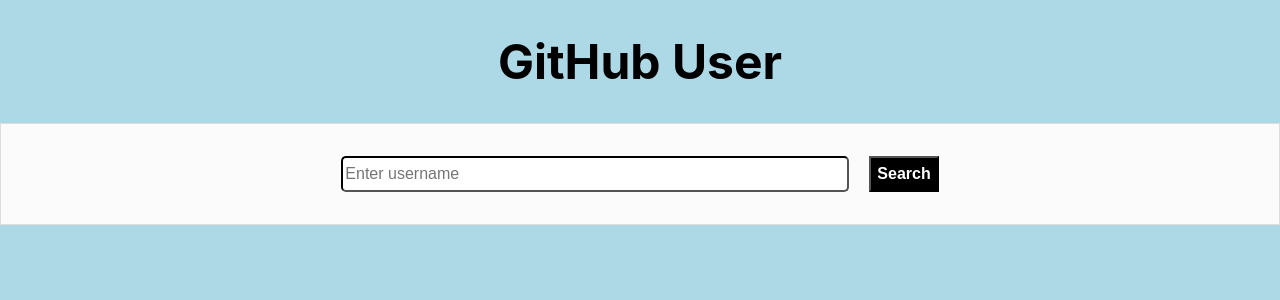
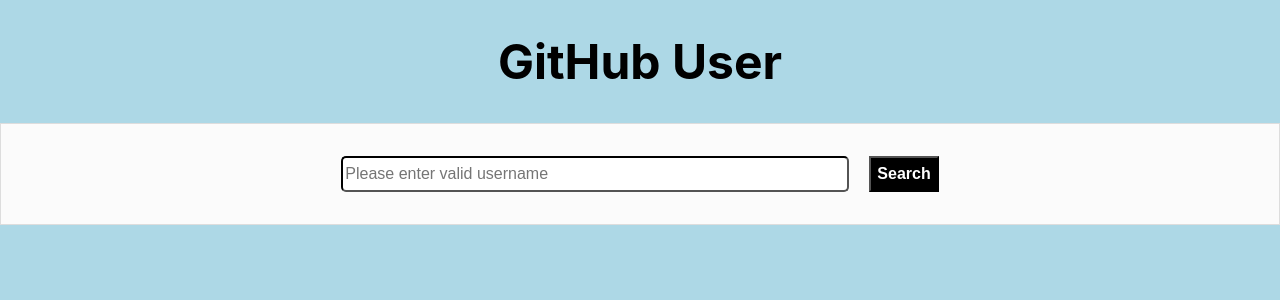
Before and after one commit to Mallikarjunamatla/githubcards, a React (Create React App) app: page / in a window 1280 px wide. Shown: the top 300 px of the page. Built offline with nearby package versions, Linux system fonts and the light colour scheme.

Commit message:
Update App.js

```diff
--- a/src/App.js
+++ b/src/App.js
@@ -41,7 +41,7 @@
 
     return(
       <form onSubmit={this.handleSubmit} className="form"  >
-        <input type="text" placeholder="Enter username"
+        <input type="text" placeholder="Please enter valid username"
          value={this.state.userName} className="input"
          onChange={ event => this.setState({userName : event.target.value})}
          required
```
